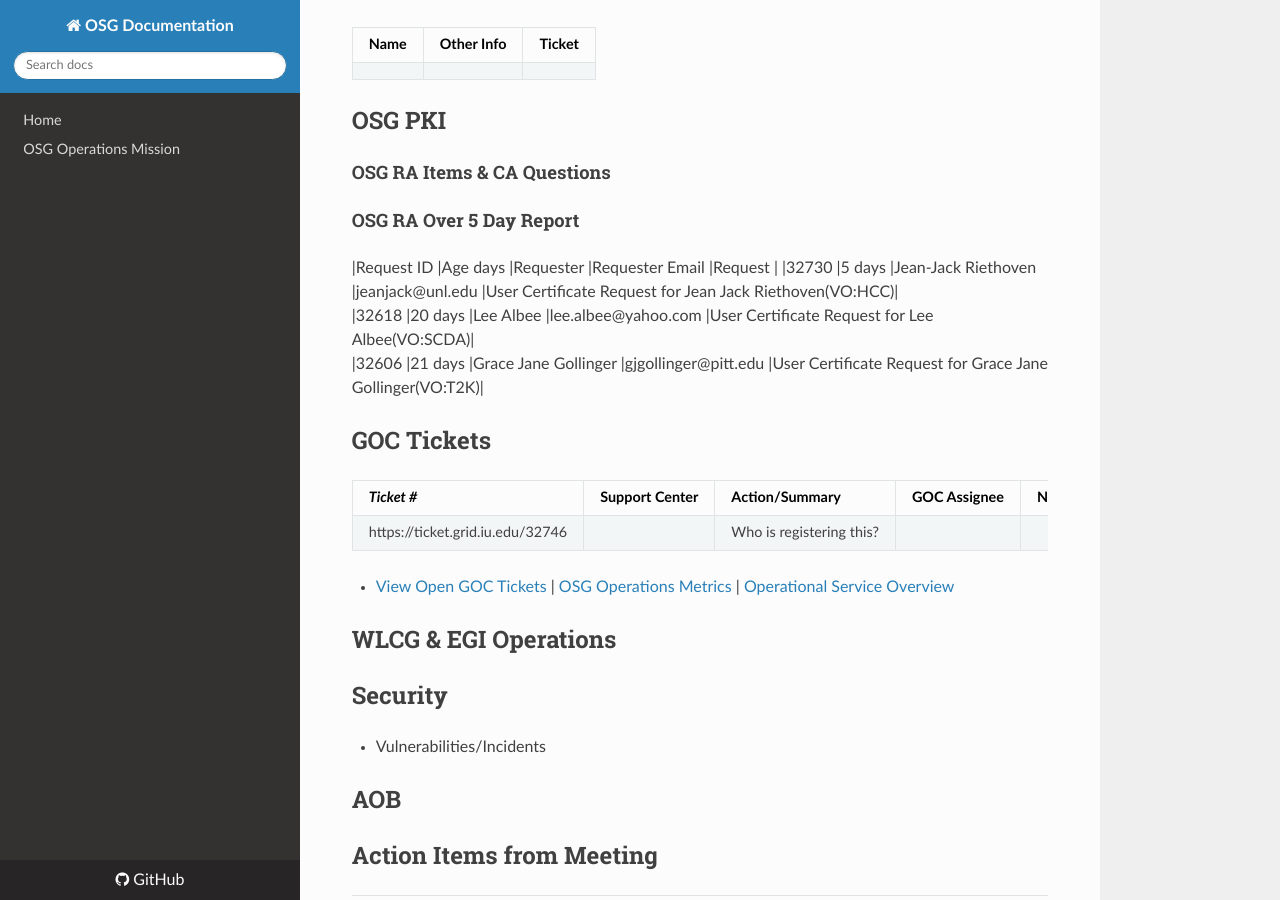
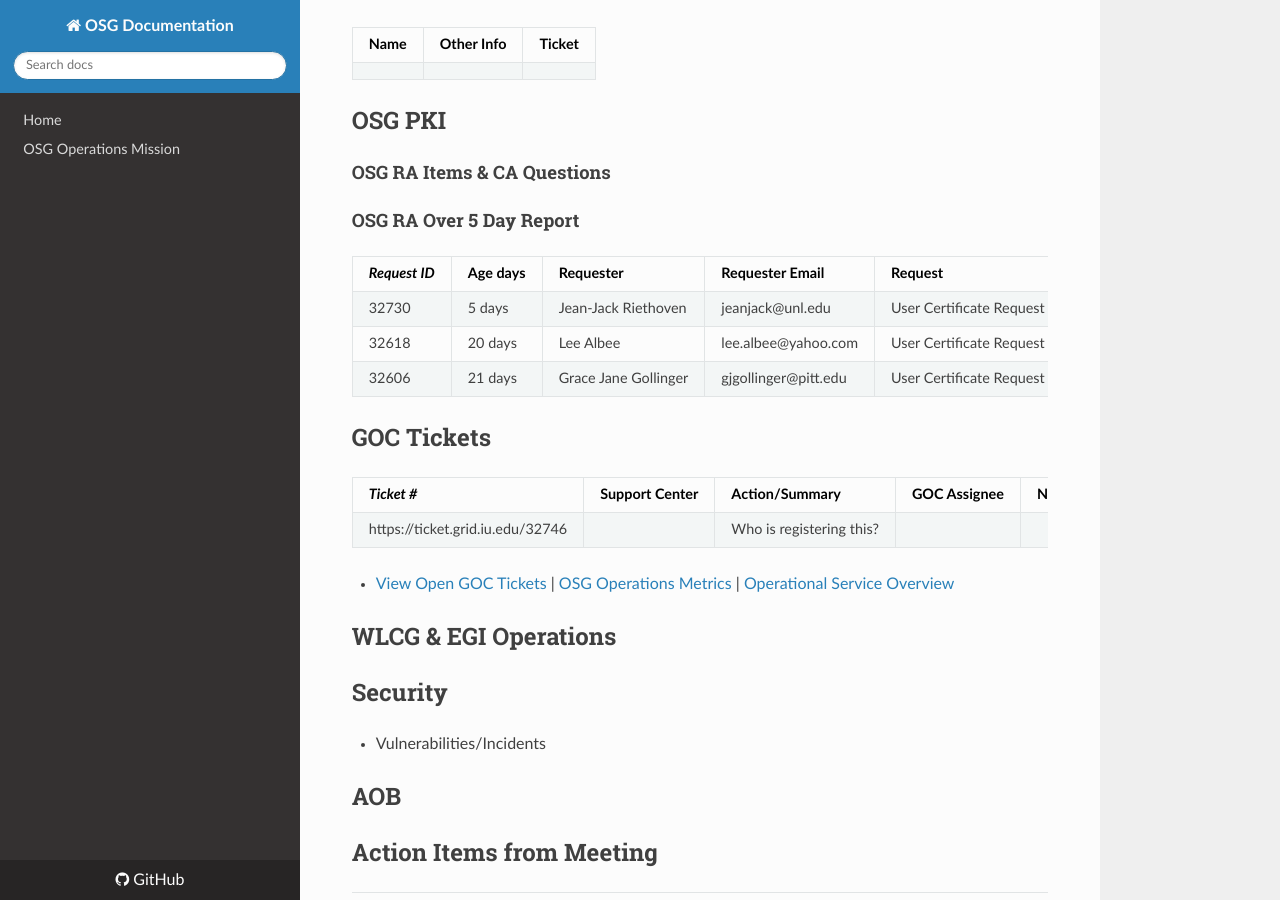
Before and after one commit to osg-htc/operations, an MkDocs documentation site: the page built from docs/WeeklyMinutes/27Feb2017.md, in a window 1280 px wide and 900 px high, scrolled down 3287 px. Built offline with MkDocs 1.6.1, drawn with Linux system fonts in a browser that asks for light colours; nearby versions of some CDN libraries; old or Windows-style settings are respelled for this version of MkDocs.

Commit message:
Update 27Feb2017.md

```diff
--- a/docs/WeeklyMinutes/27Feb2017.md
+++ b/docs/WeeklyMinutes/27Feb2017.md
@@ -69,7 +69,8 @@
 #### OSG RA Items & CA Questions
 
 #### OSG RA Over 5 Day Report
-|Request ID	|Age days	|Requester	|Requester Email		|Request |
+| *Request ID* | Age days	| Requester	| Requester Email |Request |
+|--------------|----------|-----------|-----------------|--------|
 |32730	|5 days	|Jean-Jack	Riethoven	|jeanjack@unl.edu	|User Certificate Request for Jean Jack Riethoven(VO:HCC)|
 |32618	|20 days	|Lee	Albee	|lee.albee@yahoo.com	|User Certificate Request for Lee Albee(VO:SCDA)|
 |32606	|21 days	|Grace	Jane Gollinger	|gjgollinger@pitt.edu	|User Certificate Request for Grace Jane Gollinger(VO:T2K)|
```
